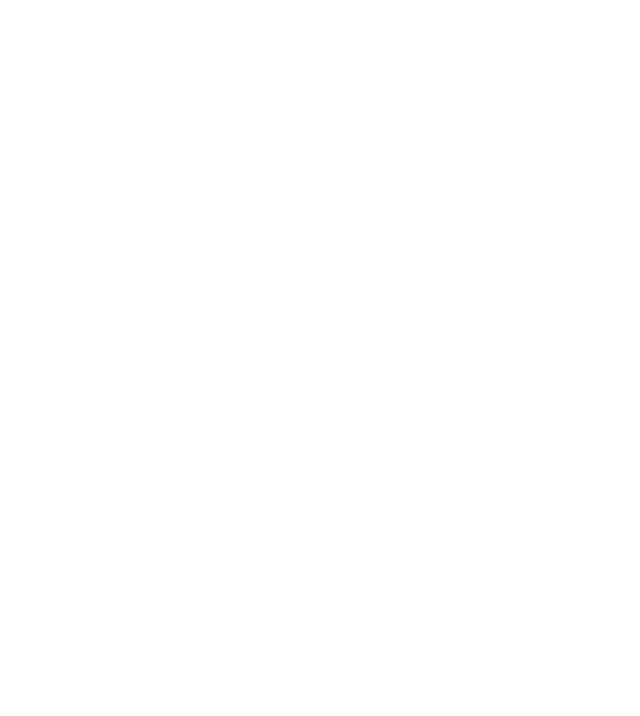
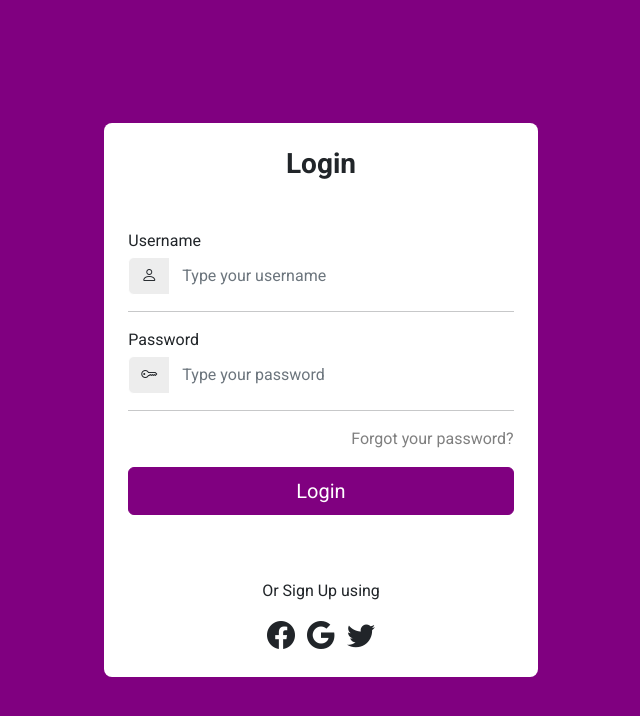
Before and after one commit to PaiZayOo/Blog-ui, a website: page register.html in a window 1280 px wide. Shown: the whole page, without its empty margins (319-959 px from the left). Drawn offline with nearby package versions, Linux system fonts and the light colour scheme.

Commit message:
finished

```diff
--- a/register.html
+++ b/register.html
@@ -0,0 +1,52 @@
+<!DOCTYPE html>
+<html lang="en">
+<head>
+    <meta charset="UTF-8">
+    <meta http-equiv="X-UA-Compatible" content="IE=edge">
+    <meta name="viewport" content="width=device-width, initial-scale=1.0">
+    <title>Document</title>
+    <link rel="stylesheet" href="./node_modules/bootstrap/dist/css/bootstrap.min.css">
+    <link rel="stylesheet" href="./css/app.css">
+    <link rel="stylesheet" href="./node_modules/bootstrap-icons/font/bootstrap-icons.css">
+</head>
+<body>
+    <main class=" bg-warning min-vh-100">
+        <div class="container">
+            <div class="row d-flex justify-content-center align-items-center vh-100 ">
+                <div class="col-md-5 p-4 bg-white rounded-3">
+                    <h3 class=" text-center fw-bold">Login</h3>
+                    <div>
+                        <form action="">
+                            <div class=" mt-5">
+                                <label for="">Username</label>
+                                <div class="input-group mb-3 mt-1">
+                                    <span class="input-group-text bg-secondary" id="basic-addon1"><i class=" bi bi-person"></i></span>
+                                    <input type="text" class="form-control" placeholder="Type your username" aria-label="Username" aria-describedby="basic-addon1">
+                                </div>
+                            </div>
+                            <hr>
+                            <div class=" mt-2">
+                                <label for="">Password</label>
+                                <div class="input-group mb-3 mt-1">
+                                    <span class="input-group-text bg-secondary" id="basic-addon1"><i class=" bi bi-key"></i></span>
+                                    <input type="text" class="form-control" placeholder="Type your password" aria-label="Username" aria-describedby="basic-addon1">
+                                </div>
+                            </div>
+                            <hr>
+                            <p class=" text-black-50 float-end">Forgot your password?</p>
+                            <button class=" btn btn-lg btn-warning  d-block w-100 rounded-2">Login</button>
+                        </form>
+                        <div class=" text-center">
+                            <p class=" mt-6">Or Sign Up using</p>
+                            <div>
+                                <i class=" bi bi-facebook h3 me-2 "></i>
+                                <i class=" bi bi-google h3 me-2"></i>
+                                <i class=" bi bi-twitter h3"></i>
+                            </div>
+                    </div>
+                </div>
+            </div>
+        </div>
+    </main>
+</body>
+</html>
--- a/scss/app.scss
+++ b/scss/app.scss
@@ -34,6 +34,8 @@ $btn-border-radius: 2rem;
 $btn-padding-x: 1.2rem;
 $btn-font-size: 13px;
 
+$warning : purple;
+
 
 
 
```
Also changed, not shown: index.html (+2 -2 lines), css/app.css, 1 other file.
